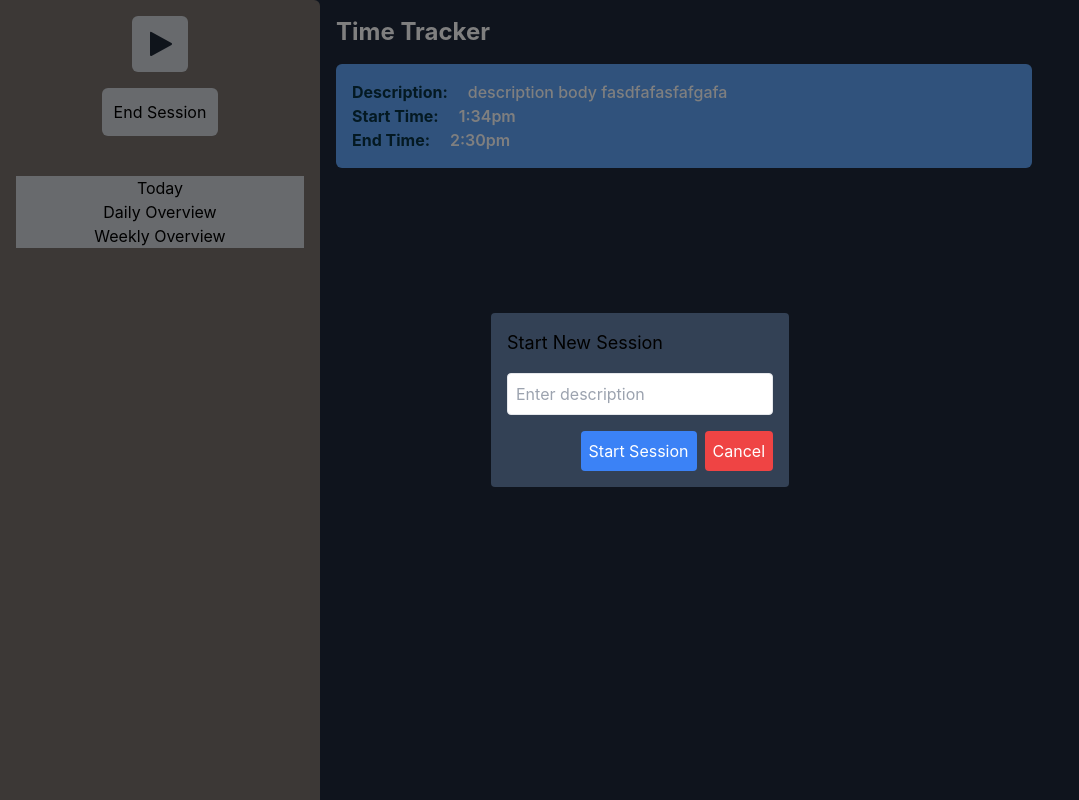
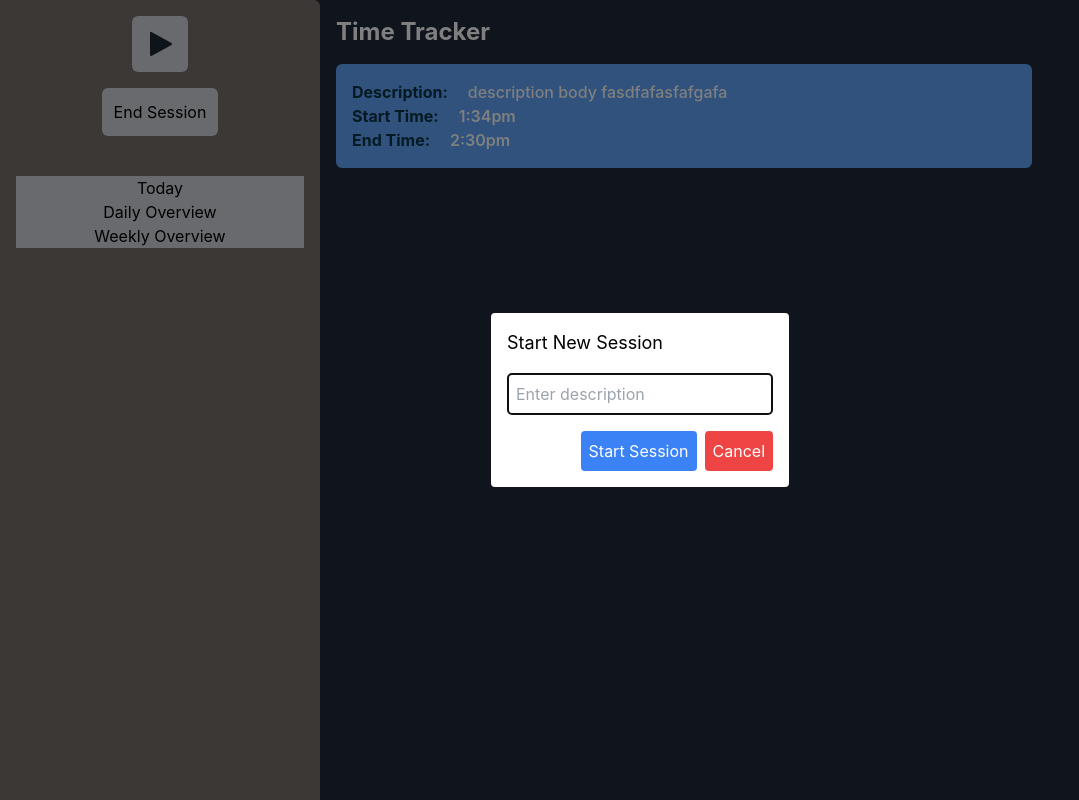
Before and after one commit to henreyes/time-tracker, a React (Vite) app: page / in a window 1280 px wide. Both pictures are taken after a click on the button 160 px from the left and 44 px from the top of the page. Shown: the whole page, without its empty margins (0-1079 px from the left). Built offline with nearby package versions, Linux system fonts and the light colour scheme.

Commit message:
faster user workflow, improved type safety of useRef

```diff
--- a/src/App.tsx
+++ b/src/App.tsx
@@ -1,13 +1,20 @@
 import { invoke } from "@tauri-apps/api/tauri";
-import { useState } from "react";
+import { useState, useRef, useEffect} from "react";
 
 function App() {
   const [isModalOpen, setIsModalOpen] = useState(false);
   const [sessionDescription, setSessionDescription] = useState('');
+  const inputRef = useRef<HTMLInputElement>(null);
 
   const handleNewSesion = () => {
+    setSessionDescription('');
     setIsModalOpen(true);
   }
+  useEffect(() => {
+    if (isModalOpen) {
+      inputRef.current?.focus();
+    }
+  }, [isModalOpen]);
 
   const handleModalSubmit = async () => {
     try {
@@ -97,9 +104,10 @@ function App() {
     </div>
     {isModalOpen && (
         <div className="fixed inset-0 bg-black bg-opacity-50 flex justify-center items-center">
-          <div className="bg-slate-700 p-4 rounded">
+          <div className="bg-white p-4 rounded">
             <h2 className="text-lg mb-4">Start New Session</h2>
             <input
+              ref={inputRef}
               type="text"
               className="border p-2 rounded w-full"
               placeholder="Enter description"
```
